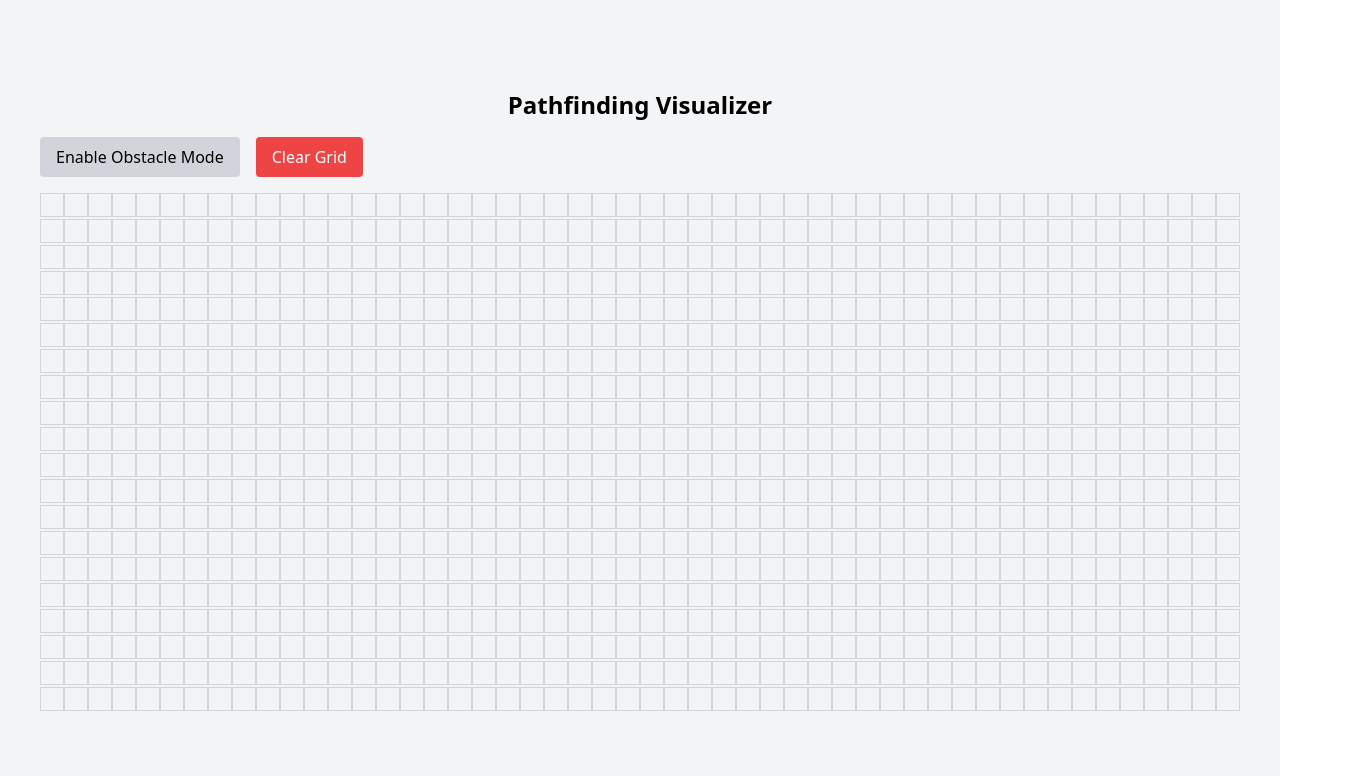
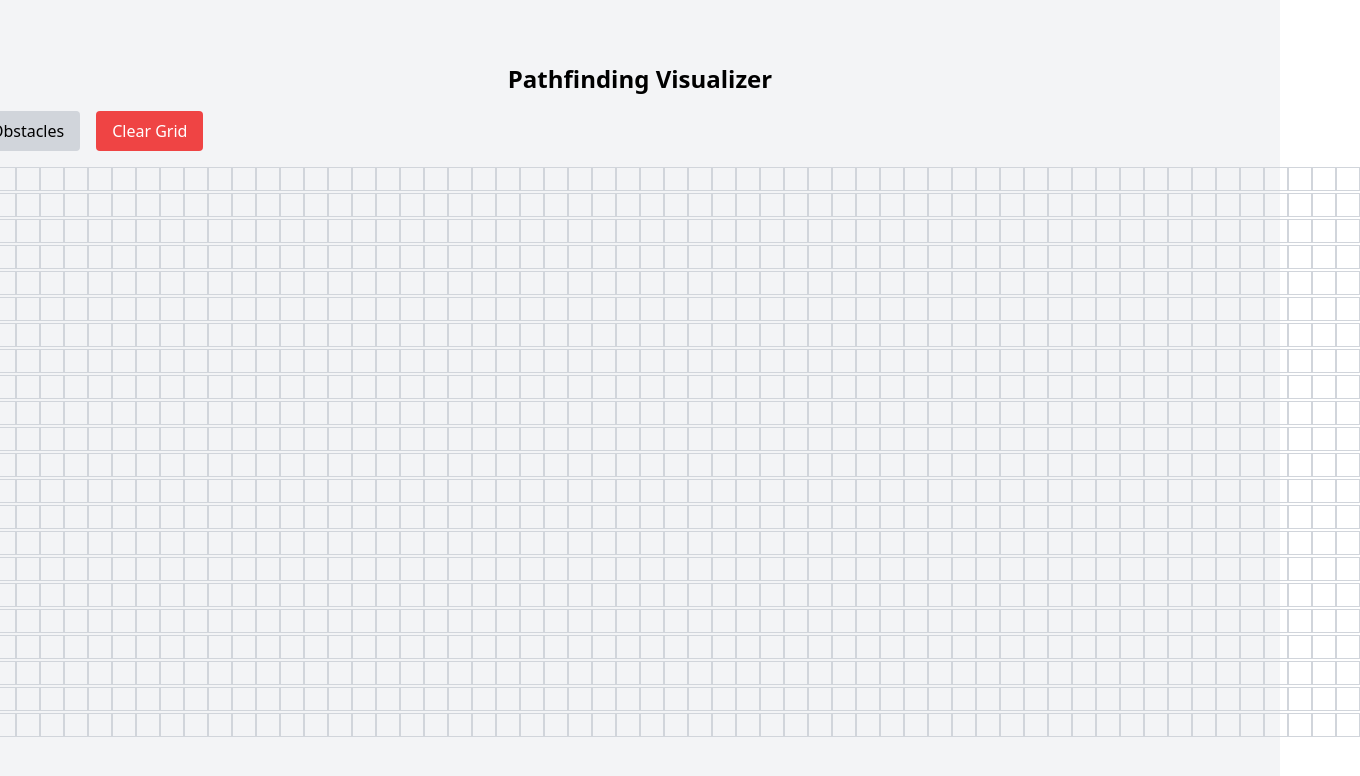
Before and after one commit to iFrey47/pathfinding-visualizer, a React (Create React App) app: page / in a window 1280 px wide. Shown: the top 776 px of the page, 1360 px wide, since content can reach past the window. Built offline with nearby package versions, Linux system fonts and the light colour scheme.

Commit message:
grid & cells & obstacles & starting & end

```diff
--- a/src/components/Cells.tsx
+++ b/src/components/Cells.tsx
@@ -1,13 +1,23 @@
 import React from "react";
 
-interface NodeProps {
+interface CellProps {
   isStart: boolean;
   isEnd: boolean;
   isObstacle: boolean;
-  onClick: () => void;
+  onMouseDown: () => void;
+  onMouseEnter: () => void;
+  onMouseUp: () => void;
+  //   onClick: () => void;
 }
 
-const Node: React.FC<NodeProps> = ({ isStart, isEnd, isObstacle, onClick }) => {
+const Cell: React.FC<CellProps> = ({
+  isStart,
+  isEnd,
+  isObstacle,
+  onMouseDown,
+  onMouseEnter,
+  onMouseUp,
+}) => {
   const baseClass = "w-6 h-6 border border-gray-300";
   const extraClassName = isStart
     ? "bg-green-500"
@@ -18,8 +28,13 @@ const Node: React.FC<NodeProps> = ({ isStart, isEnd, isObstacle, onClick }) => {
     : "";
 
   return (
-    <div className={`${baseClass} ${extraClassName}`} onClick={onClick}></div>
+    <div
+      className={`${baseClass} ${extraClassName}`}
+      onMouseDown={onMouseDown}
+      onMouseEnter={onMouseEnter}
+      onMouseUp={onMouseUp}
+    ></div>
   );
 };
 
-export default Node;
+export default Cell;
--- a/src/components/Grid.tsx
+++ b/src/components/Grid.tsx
@@ -1,5 +1,13 @@
 import React, { useState } from "react";
 import Cell from "./Cells";
+
+interface CellType {
+  row: number;
+  col: number;
+  isStart: boolean;
+  isEnd: boolean;
+  isObstacle: boolean;
+}
 
 const Grid: React.FC = () => {
   const [grid, setGrid] = useState(createInitialGrid());
@@ -11,6 +19,7 @@ const Grid: React.FC = () => {
     null
   );
   const [isObstacleMode, setIsObstacleMode] = useState(false);
+  const [isMousePressed, setIsMousePressed] = useState(false);
 
   const handleCellClick = (row: number, col: number) => {
     const newGrid = [...grid];
@@ -26,10 +35,51 @@ const Grid: React.FC = () => {
     setGrid(newGrid);
   };
 
+  const handleMouseDown = (row: number, col: number) => {
+    if (!startCell) {
+      setStartCell({ row, col });
+      updateGrid(row, col, "isStart", true);
+    } else if (!endCell) {
+      setEndCell({ row, col });
+      updateGrid(row, col, "isEnd", true);
+    } else if (isObstacleMode) {
+      updateGrid(row, col, "isObstacle", true);
+      setIsMousePressed(true);
+    }
+  };
+
+  const handleMouseEnter = (row: number, col: number) => {
+    if (isMousePressed && isObstacleMode) {
+      updateGrid(row, col, "isObstacle", true);
+    }
+  };
+
+  const handleMouseUp = () => {
+    setIsMousePressed(false);
+  };
+
+  const updateGrid = (
+    row: number,
+    col: number,
+    property: "isStart" | "isEnd" | "isObstacle",
+    value: boolean
+  ) => {
+    const newGrid = grid.map((r, rowIndex) => {
+      return r.map((cell, colIndex) => {
+        if (rowIndex === row && colIndex === col) {
+          return { ...cell, [property]: value };
+        }
+        return cell;
+      });
+    });
+    setGrid(newGrid);
+  };
+
   const clearGrid = () => {
     setGrid(createInitialGrid());
     setStartCell(null);
     setEndCell(null);
+    setIsObstacleMode(false);
   };
 
   return (
@@ -40,8 +90,9 @@ const Grid: React.FC = () => {
             isObstacleMode ? "bg-blue-500 text-white" : "bg-gray-300"
           }`}
           onClick={() => setIsObstacleMode(!isObstacleMode)}
+          disabled={!startCell || !endCell}
         >
-          {isObstacleMode ? "Disable Obstacle Mode" : "Enable Obstacle Mode"}
+          {isObstacleMode ? "Disable Obstacles" : "Enable Obstacles"}
         </button>
         <button
           className="px-4 py-2 bg-red-500 text-white rounded"
@@ -60,7 +111,10 @@ const Grid: React.FC = () => {
                 isStart={cell.isStart}
                 isEnd={cell.isEnd}
                 isObstacle={cell.isObstacle}
-                onClick={() => handleCellClick(rowIdx, cellIdx)}
+                onMouseDown={() => handleMouseDown(rowIdx, cellIdx)}
+                onMouseEnter={() => handleMouseEnter(rowIdx, cellIdx)}
+                onMouseUp={handleMouseUp}
+                // onClick={() => handleCellClick(rowIdx, cellIdx)}
               />
             ))}
           </div>
@@ -72,9 +126,9 @@ const Grid: React.FC = () => {
 
 const createInitialGrid = () => {
   const grid = [];
-  for (let row = 0; row < 20; row++) {
+  for (let row = 0; row < 22; row++) {
     const currentRow = [];
-    for (let col = 0; col < 50; col++) {
+    for (let col = 0; col < 60; col++) {
       currentRow.push(createCell(row, col));
     }
     grid.push(currentRow);
```
